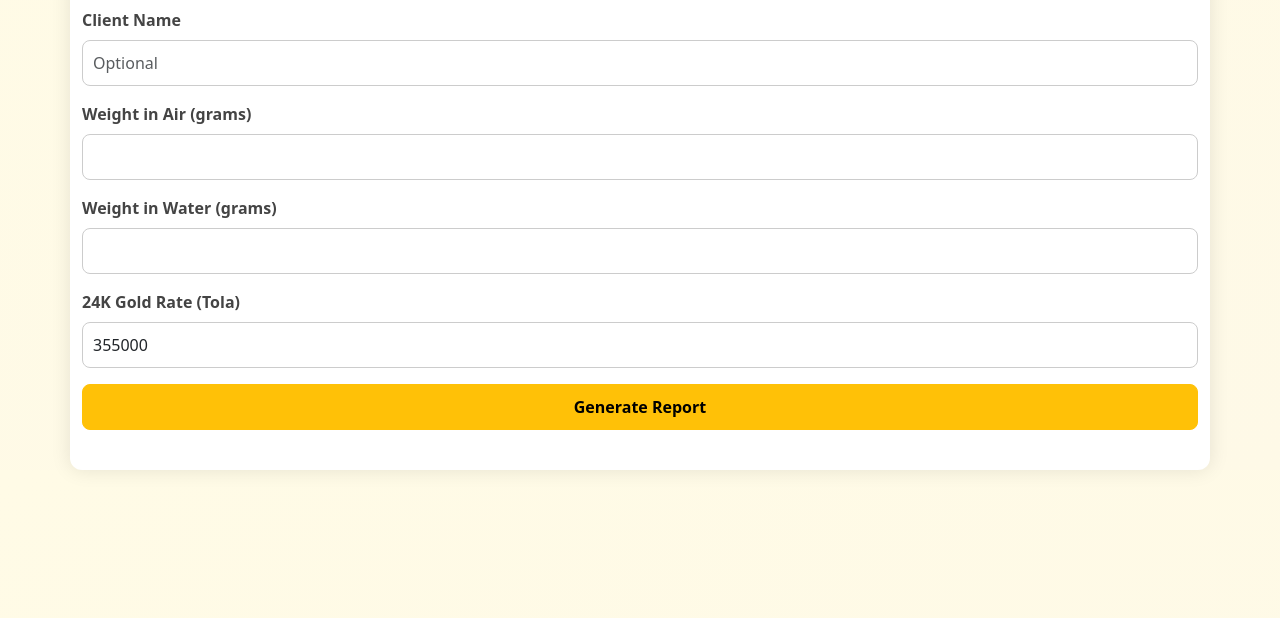
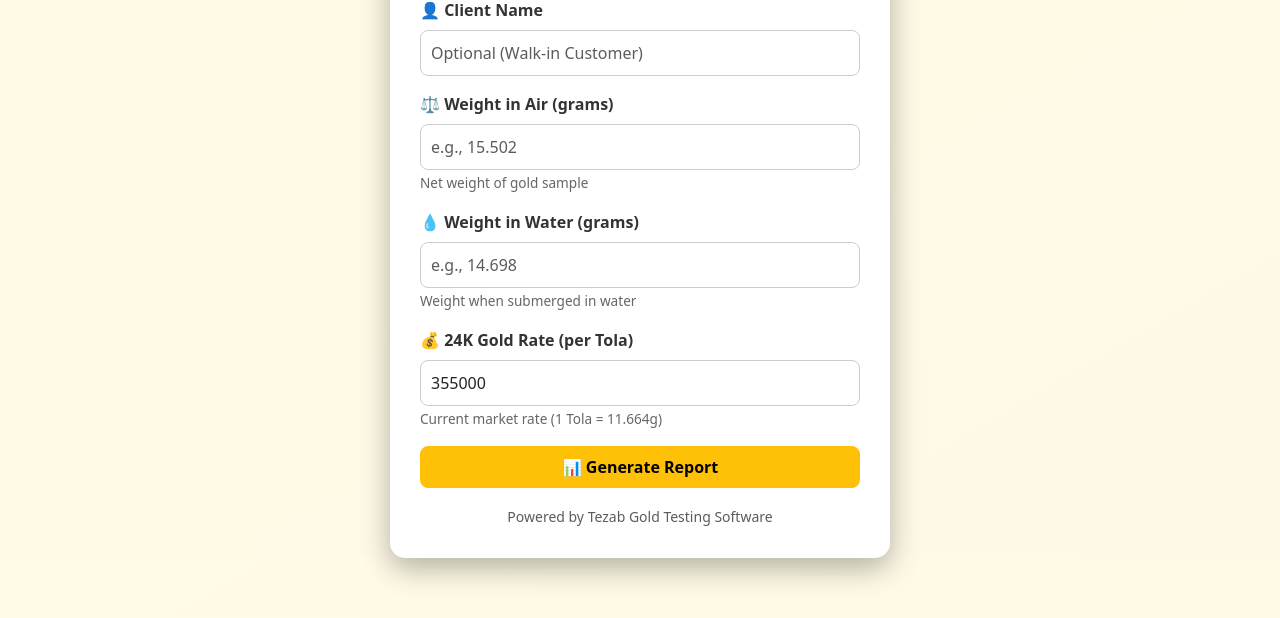
Before and after one commit to mjhanzaibmemon/Gold-TEsting-App, a plain HTML site: page templates/form.html in a window 1280 px wide. Shown: the part 182-800 px from the top of the page. Drawn offline with nearby package versions, Linux system fonts and the light colour scheme.

Commit message:
Enhance form layout and labels in form.html
Updated form styling and labels for clarity.

```diff
--- a/templates/form.html
+++ b/templates/form.html
@@ -4,29 +4,68 @@
     <title>Tezab Gold Testing</title>
     <link rel="stylesheet" href="/static/style.css">
     <link href="https://cdn.jsdelivr.net/npm/bootstrap@5.3.0/dist/css/bootstrap.min.css" rel="stylesheet">
+    <style>
+        body {
+            display: flex;
+            align-items: center;
+            justify-content: center;
+        }
+        .form-container {
+            background: white;
+            border-radius: 15px;
+            box-shadow: 0 10px 30px rgba(0,0,0,0.3);
+            padding: 30px;
+            max-width: 500px;
+            width: 100%;
+        }
+        .form-label {
+            font-weight: 600;
+            color: #333;
+        }
+        .info-badge {
+            font-size: 0.85rem;
+            color: #666;
+            margin-top: 5px;
+        }
+    </style>
 </head>
-<body class="bg-light">
-<div class="container mt-5">
-    <h2 class="text-center text-warning fw-bold">✨ Sarim Gold Testing ✨</h2>
-    <form method="post" action="/submit" class="mt-4">
+<body>
+<div class="form-container">
+    <h2 class="text-center text-warning fw-bold mb-4">✨ Tezab Gold Testing ✨</h2>
+    <p class="text-center text-muted mb-4">Professional Gold Purity Analysis</p>
+
+    <form method="post" action="/submit">
         <div class="mb-3">
-            <label class="form-label">Client Name</label>
-            <input name="client_name" class="form-control" placeholder="Optional">
+            <label class="form-label">👤 Client Name</label>
+            <input name="client_name" class="form-control" placeholder="Optional (Walk-in Customer)">
         </div>
+
         <div class="mb-3">
-            <label class="form-label">Weight in Air (grams)</label>
-            <input name="weight_air" type="number" step="0.001" class="form-control" required>
+            <label class="form-label">⚖️ Weight in Air (grams)</label>
+            <input name="weight_air" type="number" step="0.001" class="form-control" required placeholder="e.g., 15.502">
+            <small class="info-badge">Net weight of gold sample</small>
         </div>
+
         <div class="mb-3">
-            <label class="form-label">Weight in Water (grams)</label>
-            <input name="weight_water" type="number" step="0.001" class="form-control" required>
+            <label class="form-label">💧 Weight in Water (grams)</label>
+            <input name="weight_water" type="number" step="0.001" class="form-control" required placeholder="e.g., 14.698">
+            <small class="info-badge">Weight when submerged in water</small>
         </div>
+
         <div class="mb-3">
-            <label class="form-label">24K Gold Rate (Tola)</label>
+            <label class="form-label">💰 24K Gold Rate (per Tola)</label>
             <input name="gold_rate_tola" type="number" step="1" class="form-control" value="355000">
+            <small class="info-badge">Current market rate (1 Tola = 11.664g)</small>
         </div>
-        <button class="btn btn-warning w-100">Generate Report</button>
+
+        <button type="submit" class="btn btn-warning w-100 fw-bold py-2">
+            📊 Generate Report
+        </button>
     </form>
+
+    <div class="text-center mt-3">
+        <small class="text-muted">Powered by Tezab Gold Testing Software</small>
+    </div>
 </div>
 </body>
 </html>
```
